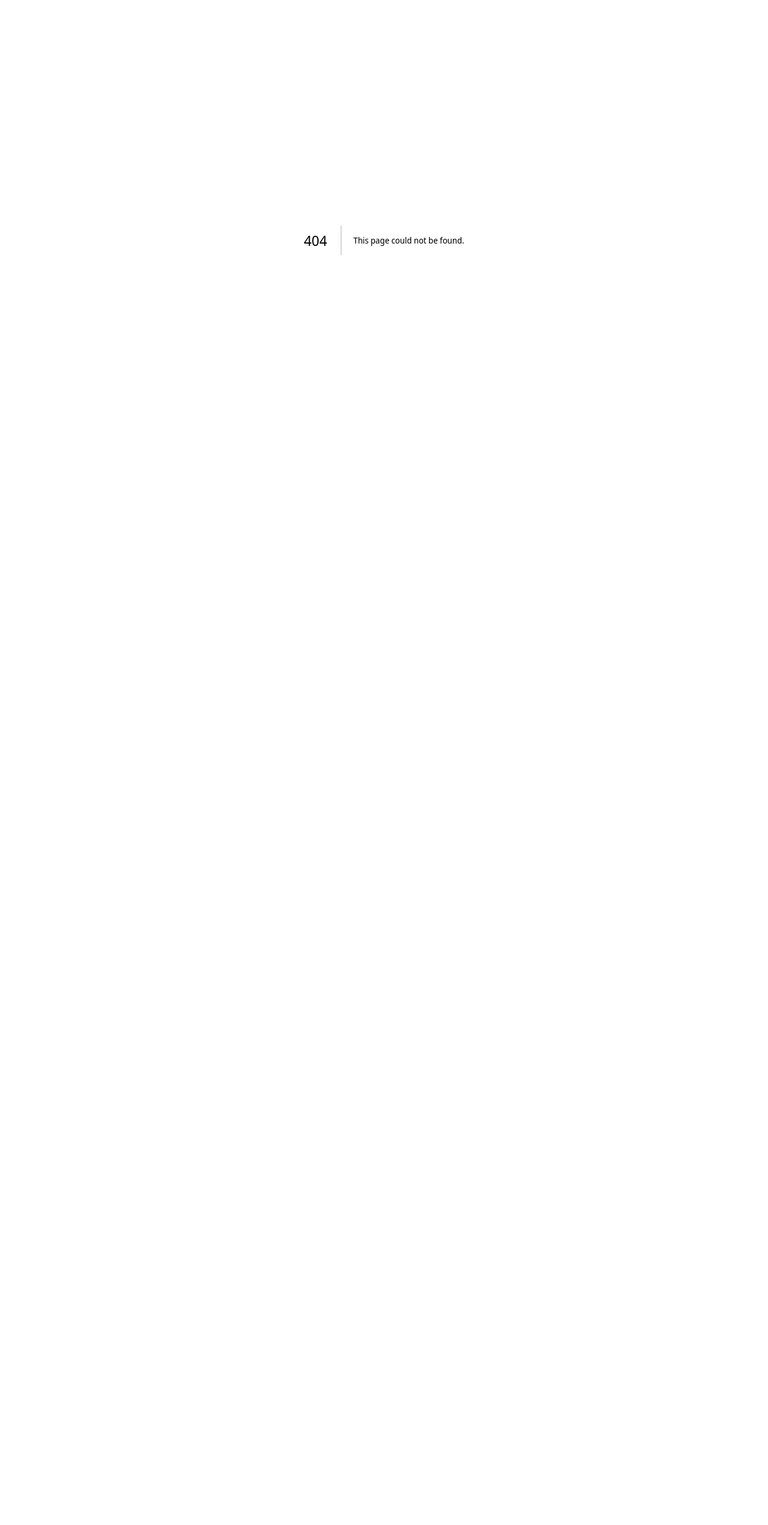
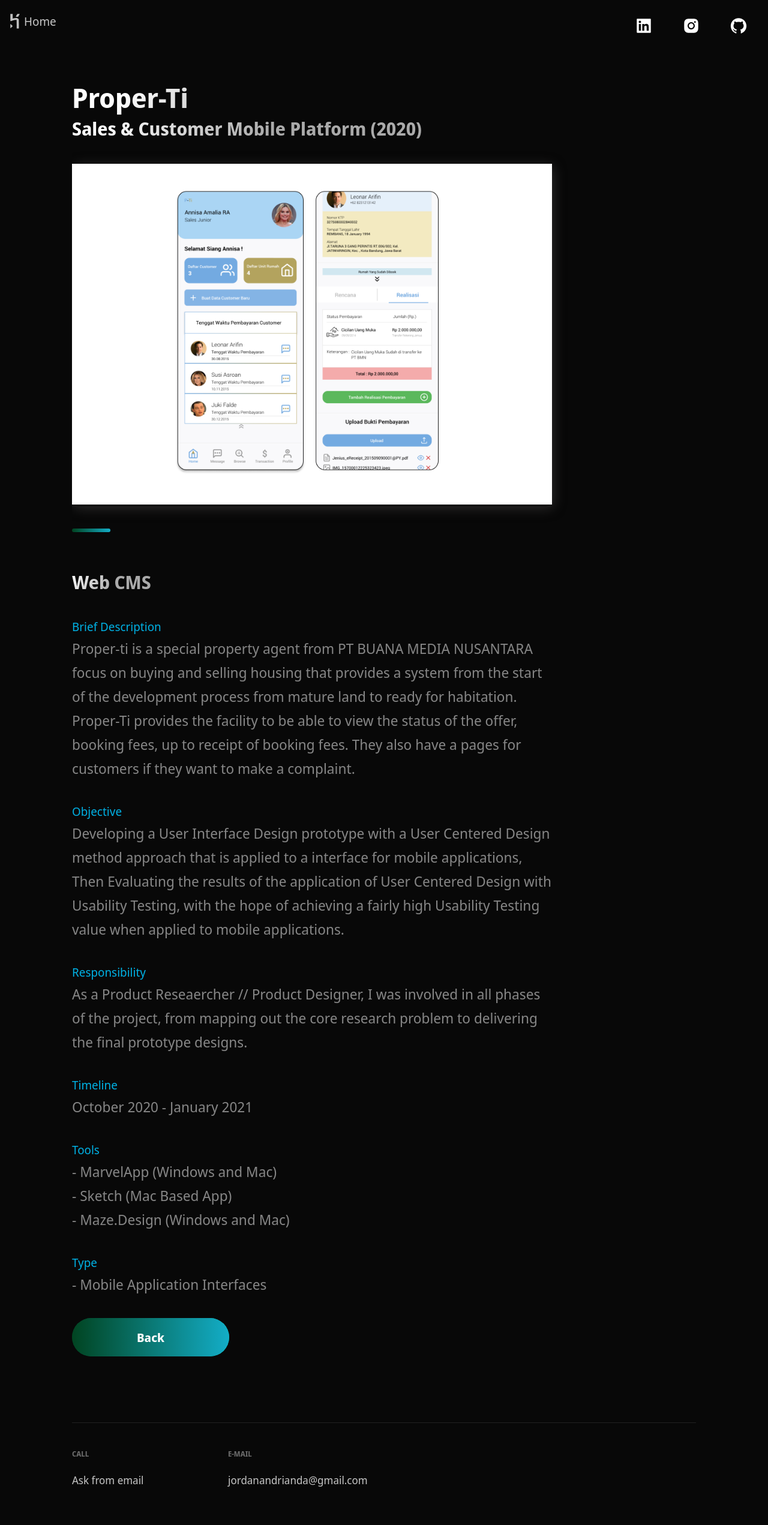
Before and after one commit to xtrajoes/Portfolio-Jordan, a Next.js app: page /PtiPages in a window 1280 px wide. Before the commit this address had no page. Shown: the top 2542 px of the page at 60% size. Before the commit the page ends 800 px from the top, so only its background shows below. Built offline with nearby package versions, Linux system fonts and the light colour scheme.

Commit message:
add pti content pages for project

```diff
--- a/src/components/Contents/AksContents.js
+++ b/src/components/Contents/AksContents.js
@@ -14,7 +14,7 @@
           <h6>Phoenix Product B2B Platform (2019)</h6>
         </SectionTitle>
         <BlogCardContent>
-          <Img src='images/Bizzy Project.jpg' />
+          <Img src='images/Aksel.png' />
         </BlogCardContent>
         <br/><br/>
         <SectionDivider/>
--- /dev/null
+++ b/src/components/Contents/PtiContents.js
@@ -0,0 +1,57 @@
+import React from 'react';
+import { Section, SectionText, SectionTitle, SectionDivider,  SectionSubText } from '../../styles/GlobalComponents';
+import { BlogCard, BlogCardContent, ExternalLinks, GridContainer, HeaderThree, Hr, Tag, TagList, TitleContent, UtilityList, Img } from '../Projects/ProjectsStyles';
+import Button from '../../styles/GlobalComponents/Button';
+import { AiOutlineArrowLeft } from 'react-icons/ai'
+import { LeftSection } from './ContentsStyles';
+import { projects } from '../../constants/constants';
+
+const Contents = (props) => (
+  <Section row nopadding>
+      <LeftSection>
+        <SectionTitle main center>
+          Proper-Ti <br/>
+          <h6>Sales & Customer Mobile Platform (2020)</h6>
+        </SectionTitle>
+        <BlogCardContent>
+          <Img src='images/Slice.png' />
+        </BlogCardContent>
+        <br/><br/>
+        <SectionDivider/>
+        <SectionTitle main> <h6> Web CMS </h6> </SectionTitle>
+        <SectionSubText>Brief Description </SectionSubText>
+          <SectionText  >
+            Proper-ti is a special property agent from PT BUANA MEDIA NUSANTARA focus on buying and selling housing that provides a system from the start of the development process from mature land to ready for habitation. Proper-Ti provides the facility to be able to view the status of the offer, booking fees, up to receipt of booking fees. They also have a pages for customers if they want to make a complaint.
+          </SectionText>
+        <SectionSubText>Objective </SectionSubText>
+          <SectionText >
+            Developing a User Interface Design prototype with a User Centered Design method approach that is applied to a interface for mobile applications, Then Evaluating the results of the application of User Centered Design with Usability Testing, with the hope of achieving a fairly high Usability Testing value when applied to mobile applications.
+          </SectionText>
+        <SectionSubText>Responsibility </SectionSubText>
+          <SectionText >
+            As a Product Reseaercher // Product Designer, I was involved in all phases of the project, from mapping out the core research problem to delivering the final prototype designs.
+          </SectionText>
+        <SectionSubText>Timeline </SectionSubText>
+          <SectionText >
+            October 2020 - January 2021
+          </SectionText>
+        <SectionSubText>Tools </SectionSubText>
+          <SectionText >
+            - MarvelApp (Windows and Mac)
+            <br/>
+            - Sketch (Mac Based App)
+            <br/>
+            - Maze.Design (Windows and Mac)
+          </SectionText>
+        <SectionSubText>Type </SectionSubText>
+          <SectionText >
+            - Mobile Application Interfaces
+          </SectionText>
+        <Button onClick={() => window.location = '/ ' }>
+          Back
+        </Button>
+      </LeftSection>
+  </Section>
+);
+
+export default Contents;
--- a/src/constants/constants.js
+++ b/src/constants/constants.js
@@ -48,7 +48,7 @@
         description: "Developing a User Interface Design prototype with User Centered Design method approach that is applied to a interface for mobile applications",
         image: '/images/Slice.png',
         tags: ['MarvelApp', 'Sketch', 'Maze.Design'],
-        source: 'https://google.com',
+        source: '/PtiPages',
         context: 'UI/UX + Research',
         id: 5,
     },
--- /dev/null
+++ b/src/pages/PtiPages.js
@@ -0,0 +1,19 @@
+
+import PtiContents from '../components/Contents/PtiContents';
+import Footer from '../components/Footer/Footer'
+import HeaderContent from '../components/Header/HeaderContent'
+import Header from '../components/Header/Header'
+import { Layout } from '../layout/Layout';
+
+
+const PtiPage = () => {
+  return(
+    <>
+    <HeaderContent/>
+      <PtiContents/>
+    <Footer/>
+    </>
+  );
+}
+
+export default PtiPage;
```
